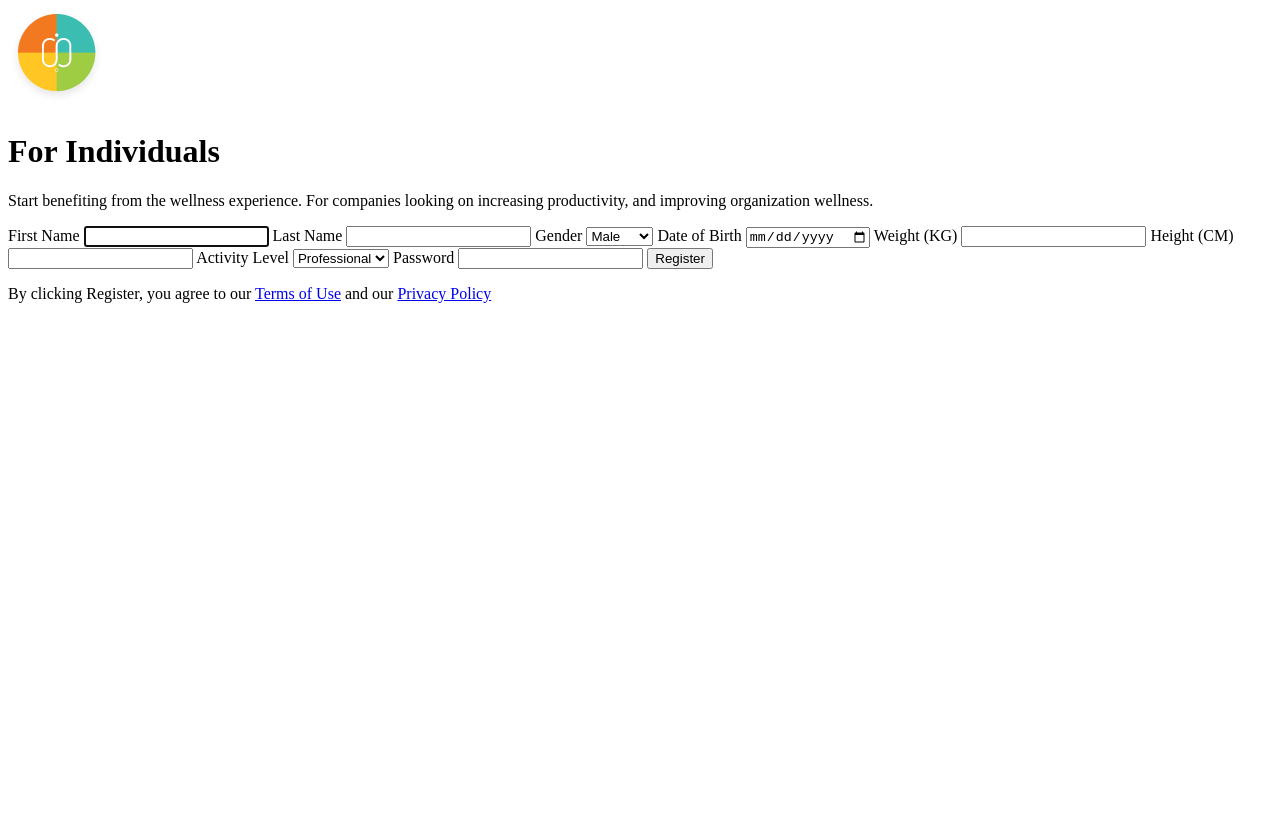
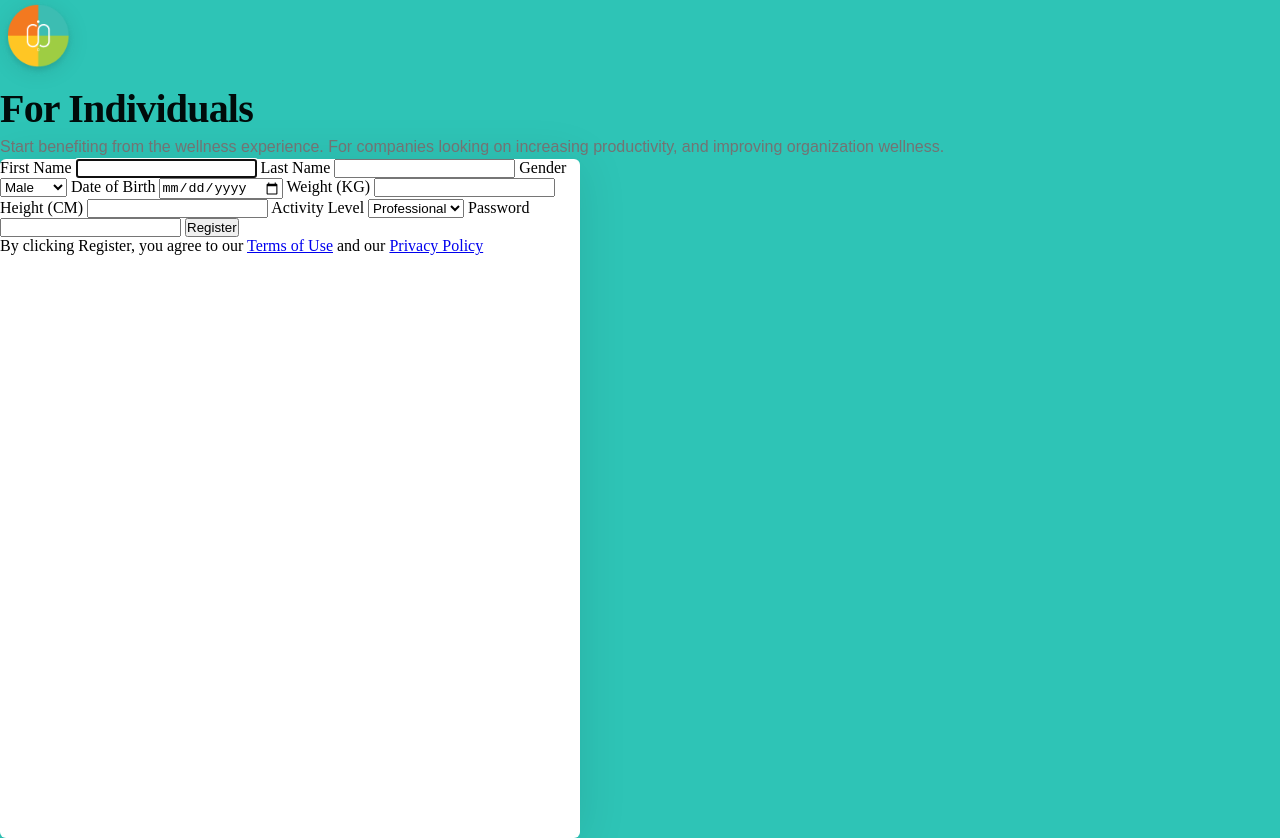
Before and after one commit to darkqubits/altschoolassignments, a plain HTML site: page responsive/index.html in a window 1280 px wide. Before the commit the page ends 800 px from the top, so only its background shows below. Drawn offline with Linux system fonts and the light colour scheme; a web font is replaced by a local one.

Commit message:
more html changes

```diff
--- a/responsive/index.html
+++ b/responsive/index.html
@@ -3,19 +3,27 @@
   <head>
     <meta charset="UTF-8" />
     <meta name="viewport" content="width=device-width, initial-scale=1.0" />
+    <link rel="stylesheet" href="./style.css" />
+    <link rel="preconnect" href="https://fonts.googleapis.com" />
+    <link rel="preconnect" href="https://fonts.gstatic.com" crossorigin />
+    <link
+      href="https://fonts.googleapis.com/css2?family=Hedvig+Letters+Serif:opsz@12..24&family=Sofia+Sans:wght@300;400&display=swap"
+      rel="stylesheet"
+    />
+
     <title>Responsive Registration Page</title>
   </head>
   <body>
-    <div>
-      <img src="./Assests/Logo.png" alt="" />
+    <div class="big-container">
+      <img src="./Assests/Logo.png" alt="logo" class="logo" />
       <h1>For Individuals</h1>
-      <p>
+      <p class="sub-text">
         Start benefiting from the wellness experience. For companies looking on
         increasing productivity, and improving organization wellness.
       </p>
       <div class="reg-container" id="reg-container">
         <form>
-          <label for="first-name">First Name</label>
+          <label for="first-name" class="text-heading">First Name</label>
           <input
             type="text"
             id="first-name"
@@ -25,7 +33,7 @@
             autofocus
           />
 
-          <label for="last-name">Last Name</label>
+          <label for="last-name" class="text-heading">Last Name</label>
           <input
             type="text"
             id="last-name"
@@ -34,14 +42,14 @@
             aria-label="Last Name"
           />
 
-          <label for="gender">Gender</label>
+          <label for="gender" class="text-heading">Gender</label>
           <select id="gender" name="gender" required aria-label="Gender">
             <option value="male">Male</option>
             <option value="female">Female</option>
             <option value="other">Other</option>
           </select>
 
-          <label for="dob">Date of Birth</label>
+          <label for="dob" class="text-heading">Date of Birth</label>
           <input
             type="date"
             id="dob"
@@ -50,7 +58,7 @@
             aria-label="Date of Birth"
           />
 
-          <label for="weight">Weight (KG)</label>
+          <label for="weight" class="text-heading">Weight (KG)</label>
           <input
             type="number"
             id="weight"
@@ -58,7 +66,7 @@
             required
             aria-label="Weight"
           />
-          <label for="height">Height (CM)</label>
+          <label for="height" class="text-heading">Height (CM)</label>
           <input
             type="number"
             id="height"
@@ -67,7 +75,7 @@
             aria-label="height"
           />
 
-          <label for="education">Activity Level</label>
+          <label for="education" class="text-heading">Activity Level</label>
           <select
             id="activity-level"
             name="activity"
@@ -78,7 +86,7 @@
             <option value="jjc">Amateur</option>
           </select>
 
-          <label for="password">Password</label>
+          <label for="password" class="text-heading">Password</label>
           <input
             type="password"
             id="password"
--- a/responsive/style.css
+++ b/responsive/style.css
@@ -1,8 +1,61 @@
-@import url('https://fonts.googleapis.com/css2?family=Hedvig+Letters+Serif:opsz@12..24&family=Sofia+Sans:wght@300;400&display=swap');
+@import url("https://fonts.googleapis.com/css2?family=Hedvig+Letters+Serif:opsz@12..24&family=Sofia+Sans:wght@300;400&display=swap");
 
 :root {
-    --CL-Green: #2EC4B6;
-    --CL-Black: #000B0A;
-    --CL-Text-Headings: #011C34;
+  --CL-Green: #2ec4b6;
+  --CL-Black: #000b0a;
+  --CL-Text-Headings: #011c34;
+  --CL-Grey: #737373;
+}
+
+* {
+  box-sizing: border-box;
+  margin: 0;
+  padding: 0;
+}
+
+.logo {
+  width: 77.333px;
+  height: 80px;
+  flex-shrink: 0;
+  filter: drop-shadow(0px 4px 10px rgba(0, 0, 0, 0.1));
+}
+
+body {
+  height: 100vh;
+  display: flex;
+  background: var(--CL-Green);
+  /* opacity: 0.04; */
+}
+
+h1 {
+  color: var(--CL-Black, #000b0a);
+  font-family: Brown;
+  font-size: 40px;
+  font-style: normal;
+  font-weight: 700;
+  line-height: 50px; /* 125% */
+  letter-spacing: -0.8px;
+}
+
+.sub-text {
+  color: var(--CL-Grey, #737373);
+  font-family: "Hedvig Letters Serif", serif;
+  font-family: "Sofia Sans", sans-serif;
+  font-size: 16px;
+  font-style: normal;
+  font-weight: 400;
+  line-height: 25px; /* 156.25% */
+}
+
+
+.reg-container {
+  width: 580px;
+  height: 679px;
+  top: 81px;
+  left: 720px;
+  flex-shrink: 0;
+  border-radius: 6px;
+  background: #fff;
+  box-shadow: 0px 4px 50px 0px rgba(4, 8, 19, 0.1);
 
 }
```
